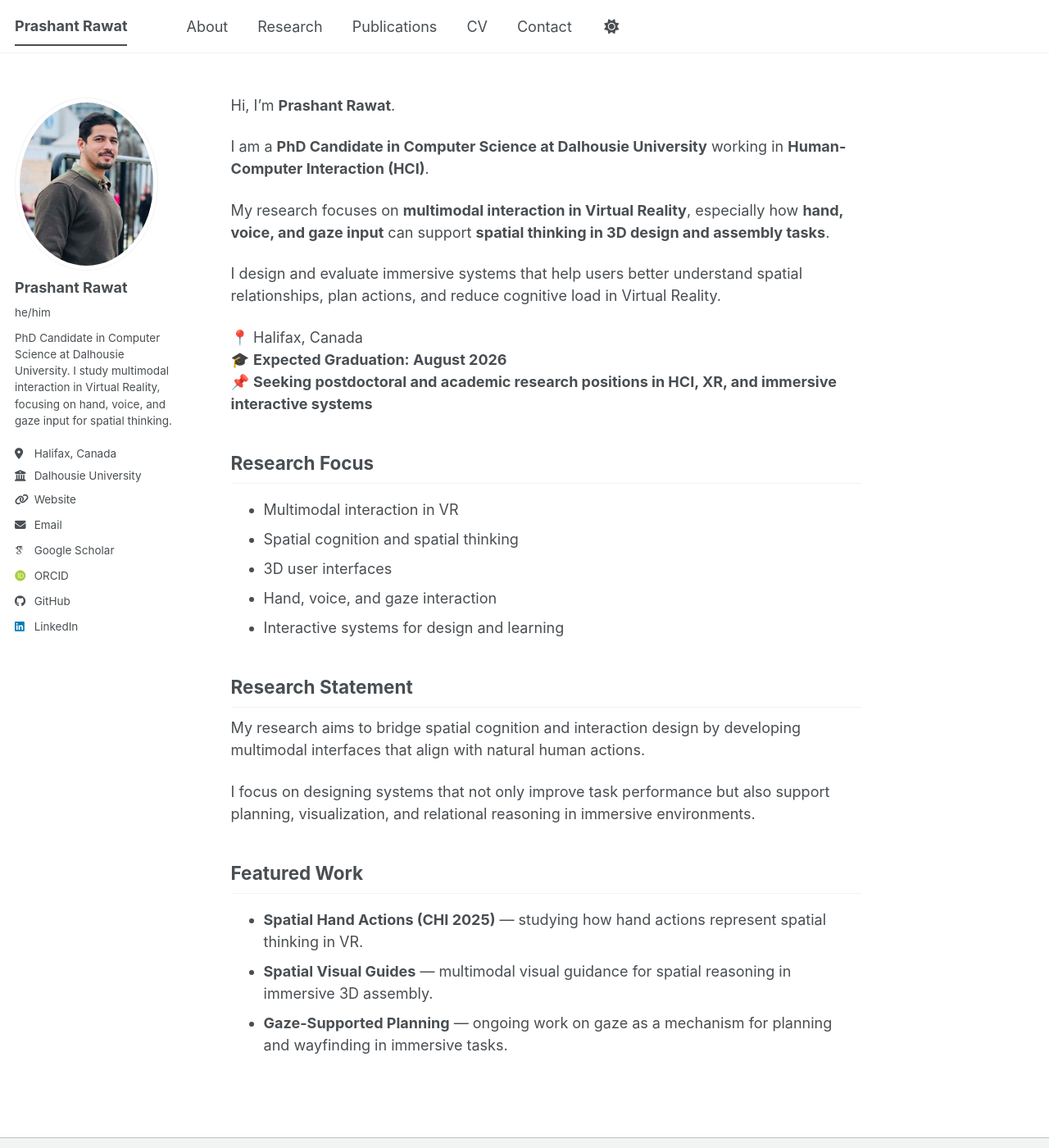
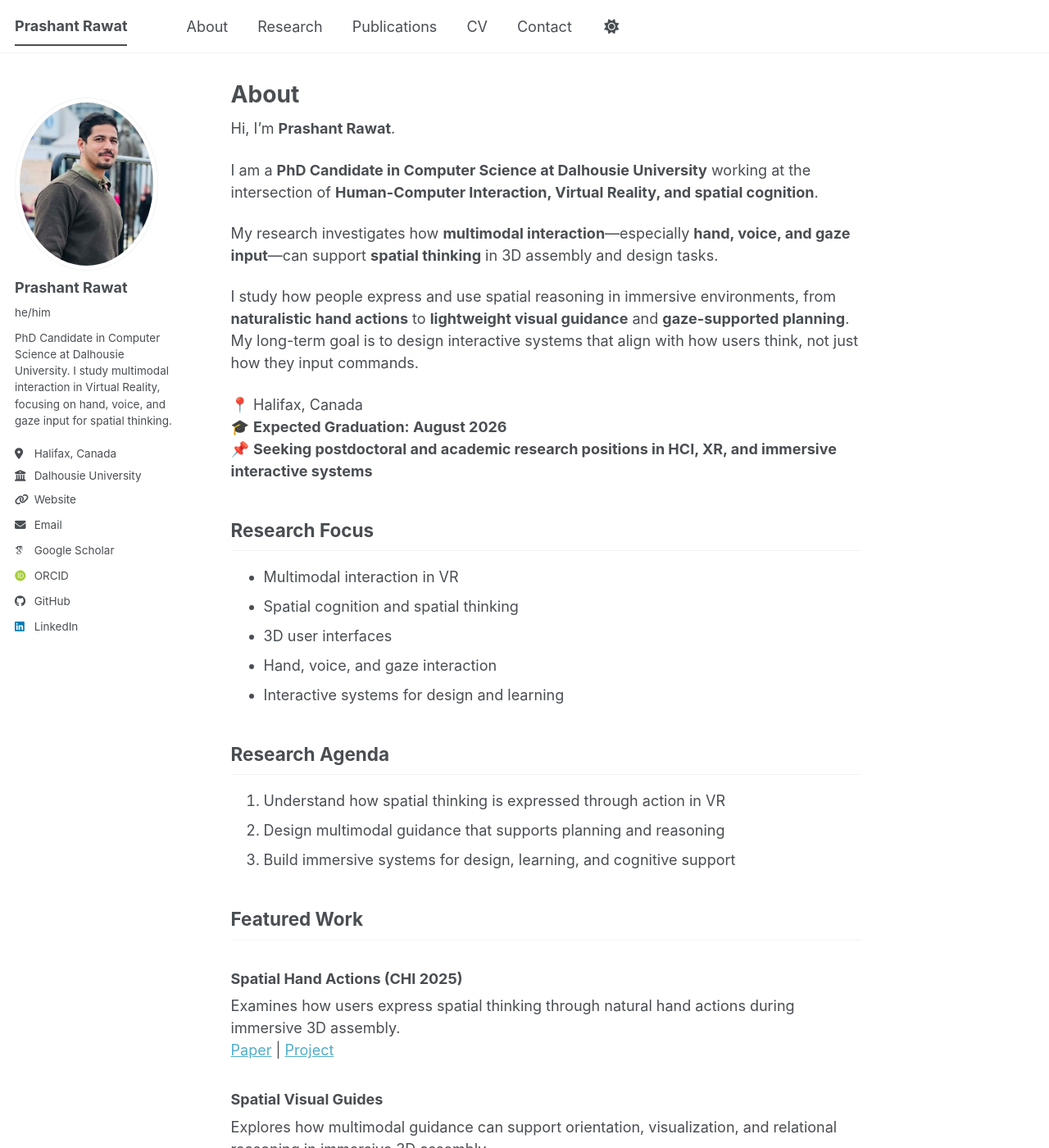
Before and after one commit to prashantXR/prashantXR.github.io, a Jekyll site: the page built from _pages/about.md, in a window 1280 px wide and 1400 px high. Shown: the whole window at 82% size. Built offline with Jekyll 4.4.1, drawn with Linux system fonts in a browser that asks for light colours; some web fonts are replaced; a script bundle is joined from its source files by our own code; library files that are not in the unit come from our copies; some of the changed text lies outside the part shown.

Commit message:
Update about.md

```diff
--- a/_pages/about.md
+++ b/_pages/about.md
@@ -1,16 +1,16 @@
 ---
 permalink: /
-title: ""
+title: "About"
 author_profile: true
 ---
 
 Hi, I’m **Prashant Rawat**.
 
-I am a **PhD Candidate in Computer Science at Dalhousie University** working in **Human-Computer Interaction (HCI)**.
+I am a **PhD Candidate in Computer Science at Dalhousie University** working at the intersection of **Human-Computer Interaction, Virtual Reality, and spatial cognition**.
 
-My research focuses on **multimodal interaction in Virtual Reality**, especially how **hand, voice, and gaze input** can support **spatial thinking in 3D design and assembly tasks**.
+My research investigates how **multimodal interaction**—especially **hand, voice, and gaze input**—can support **spatial thinking** in 3D assembly and design tasks.
 
-I design and evaluate immersive systems that help users better understand spatial relationships, plan actions, and reduce cognitive load in Virtual Reality.
+I study how people express and use spatial reasoning in immersive environments, from **naturalistic hand actions** to **lightweight visual guidance** and **gaze-supported planning**. My long-term goal is to design interactive systems that align with how users think, not just how they input commands.
 
 📍 Halifax, Canada
 🎓 **Expected Graduation: August 2026**
@@ -24,14 +24,22 @@ I design and evaluate immersive systems that help users better understand spatia
 - Hand, voice, and gaze interaction
 - Interactive systems for design and learning
 
-## Research Statement
+## Research Agenda
 
-My research aims to bridge spatial cognition and interaction design by developing multimodal interfaces that align with natural human actions.
-
-I focus on designing systems that not only improve task performance but also support planning, visualization, and relational reasoning in immersive environments.
+1. Understand how spatial thinking is expressed through action in VR
+2. Design multimodal guidance that supports planning and reasoning
+3. Build immersive systems for design, learning, and cognitive support
 
 ## Featured Work
 
-- **Spatial Hand Actions (CHI 2025)** — studying how hand actions represent spatial thinking in VR.
-- **Spatial Visual Guides** — multimodal visual guidance for spatial reasoning in immersive 3D assembly.
-- **Gaze-Supported Planning** — ongoing work on gaze as a mechanism for planning and wayfinding in immersive tasks.
+### Spatial Hand Actions (CHI 2025)
+Examines how users express spatial thinking through natural hand actions during immersive 3D assembly.
+[Paper](https://doi.org/10.1145/3706598.3713424) | [Project](https://github.com/prashantXR/spatial-hand-actions-chi2025)
+
+### Spatial Visual Guides
+Explores how multimodal guidance can support orientation, visualization, and relational reasoning in immersive 3D assembly.
+[Project](#)
+
+### Gaze-Supported Planning
+Ongoing work investigating gaze as a mechanism for planning and wayfinding in immersive spatial tasks.
+[Project](#)
```
